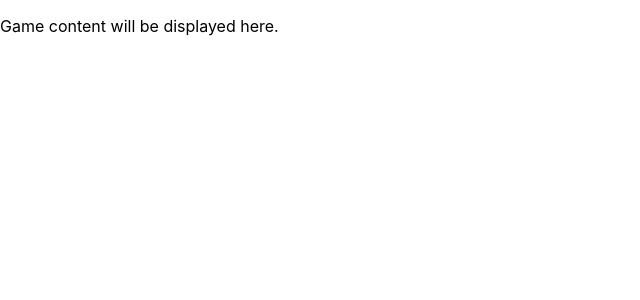
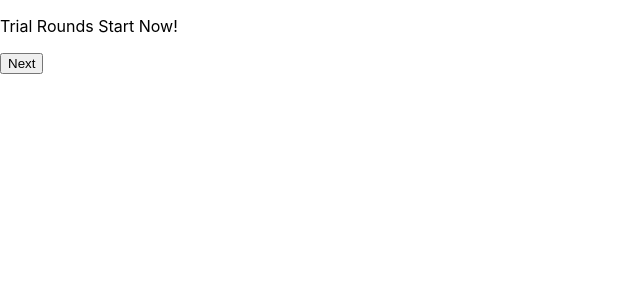
Before and after one commit to HamzaDincer/trust-game-experiment, a React (Create React App) app: page /trustgame in a window 1280 px wide. Both pictures are taken after a click on the button "Any Question? Press here to start the game...". Shown: the top 300 px of the page, without its empty margins (0-640 px from the left). Built offline with nearby package versions, Linux system fonts and the light colour scheme.

Commit message:
game component added

```diff
--- /dev/null
+++ b/src/components/GameScreen/GameScreen.js
@@ -0,0 +1,50 @@
+import React, { useState, useEffect } from 'react';
+
+const GameScreen = (initialMoneyBalance, trialRoundCount, experimentRoundCount ) => {
+    const [round, setRound] = useState(1);
+    const [isTrial, setIsTrial] = useState(true);
+    const [offer, setOffer] = useState(0);
+    const [stage, setStage] = useState('begin'); // 'begin', 'offer', 'waiting', 'result'
+    const [moneyBalance, setMoneyBalance] = useState(initialMoneyBalance); // Define initialMoneyBalance
+
+    // Simulate rounds logic
+    useEffect(() => {
+        if (round > trialRoundCount && isTrial) { // Define trialRoundCount
+            setIsTrial(false);
+            setRound(1); // Reset round for actual game
+        } else if (round > experimentRoundCount && !isTrial) { // Define experimentRoundCount
+            // End game logic or transition
+        }
+    }, [round, isTrial]);
+
+    // Handle key presses for investment decisions
+    const handleKeyPress = (event) => {
+        if (event.key === 'ArrowRight') {
+            // Increase offer logic
+        } else if (event.key === 'ArrowLeft') {
+            // Decrease offer logic
+        }
+    };
+
+    // Advance to next stage or round
+    const nextStage = () => {
+        // Logic to move to the next stage or round
+    };
+
+    return (
+        <div onKeyDown={handleKeyPress} tabIndex="0"> {/* Ensure div is focusable */}
+            {stage === 'begin' && <p>{isTrial ? 'Trial Rounds Start Now!' : 'Trial Ended!!! Game Rounds Will Start Now!'}</p>}
+            {stage === 'offer' && (
+                <>
+                    <p>Decide How Much You Will Invest Now!</p>
+                    <p>Your Offer: {offer}$</p>
+                </>
+            )}
+            {stage === 'waiting' && <p>Waiting for the decision of investor...</p>}
+            {stage === 'result' && <p>Investor has returned... {/* Show results */}</p>}
+            <button onClick={nextStage}>Next</button>
+        </div>
+    );
+};
+
+export default GameScreen;
--- a/src/components/TutorialScreen/TutorialScreen.js
+++ b/src/components/InstructionScreen/InstructionScreen.js
@@ -1,9 +1,9 @@
 import React from 'react';
 
-const TutorialScreen = ({ onStartGame }) => {
+const InstructionScreen = ({ onStartGame }) => {
 
     return (
-        <div className="tutorial-screen">
+        <div className="instruction-screen">
             <h2>Instructions</h2>
             <p>Thank you all for taking the time to come today. This game may take 30 minutes. If you have heard about </p>
             <p>a game that has been played here in the past you should try to forget everything that you have been told</p>
@@ -23,4 +23,4 @@ const TutorialScreen = ({ onStartGame }) => {
     );
 };
 
-export default TutorialScreen;
+export default InstructionScreen;
--- a/src/pages/TrustGame/TrustGame.js
+++ b/src/pages/TrustGame/TrustGame.js
@@ -1,9 +1,14 @@
 import React, { useState } from 'react';
-import TutorialScreen from '../../components/TutorialScreen/TutorialScreen';
+import InstructionScreen from '../../components/InstructionScreen/InstructionScreen';
+import GameScreen from '../../components/GameScreen/GameScreen';
 
 const TrustGame = () => {
 
     const [isGameStarted, setIsGameStarted] = useState(false);
+
+    const initialMoneyBalance = 25; // Define initialMoneyBalance
+    const experimentRoundCount = 10; // Define experimentRoundCount
+    const trialRoundCount = 10; // Define trialRoundCount
 
     const startGame = () => {
         setIsGameStarted(true);
@@ -12,10 +17,9 @@ const TrustGame = () => {
     return (
         <div>
             {!isGameStarted ? (
-                <TutorialScreen onStartGame={startGame} />
+                <InstructionScreen onStartGame={startGame} />
             ) : (
-                // The component or logic for the actual game goes here
-                <p>Game content will be displayed here.</p>
+                <GameScreen initialMoneyBalance experimentRoundCount trialRoundCount  />
             )}
         </div>
     );
```
Also changed, not shown: src/components/InstructionScreen/InstructionScreen.scss (added), src/pages/TrustGame/TrustGame.scss (added).
